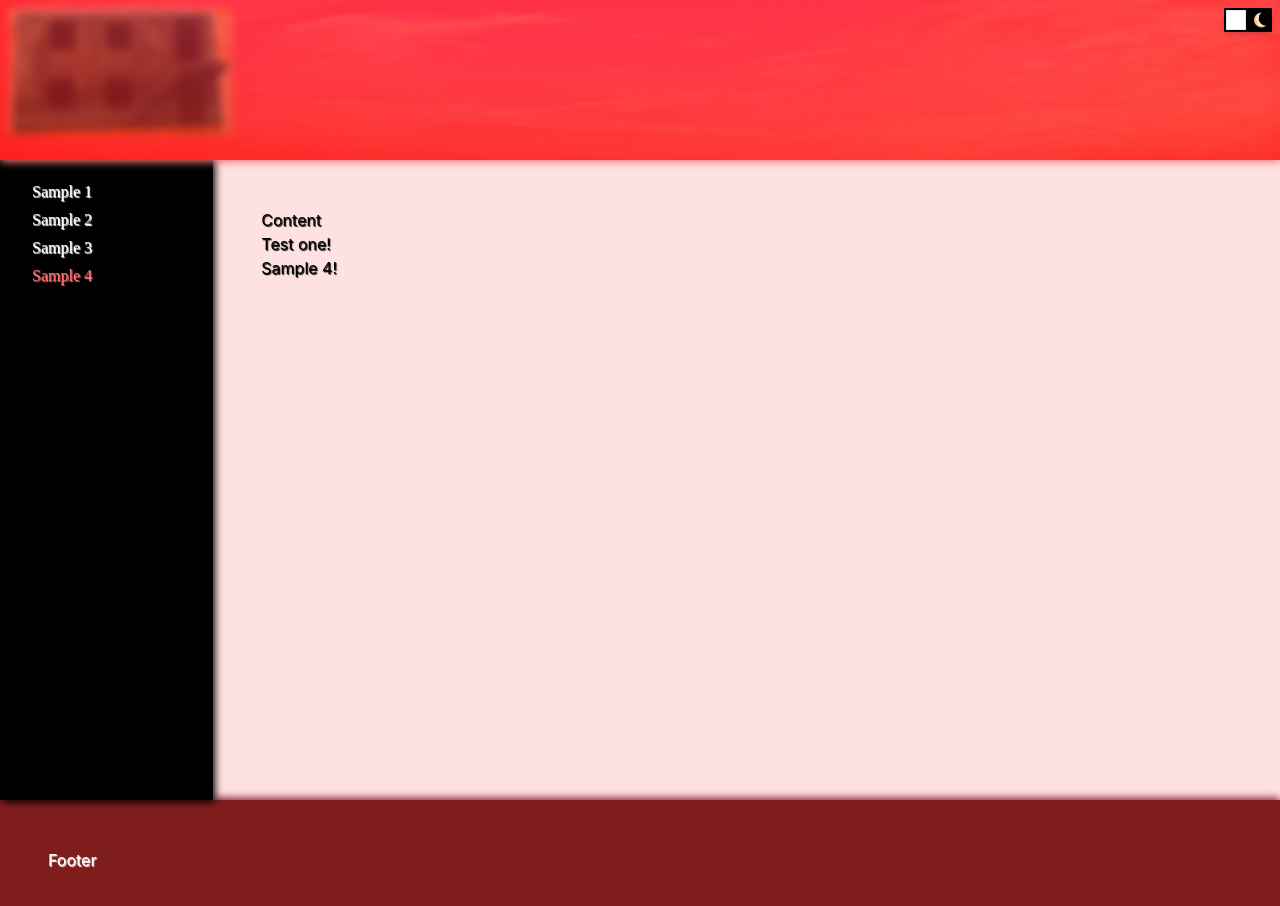
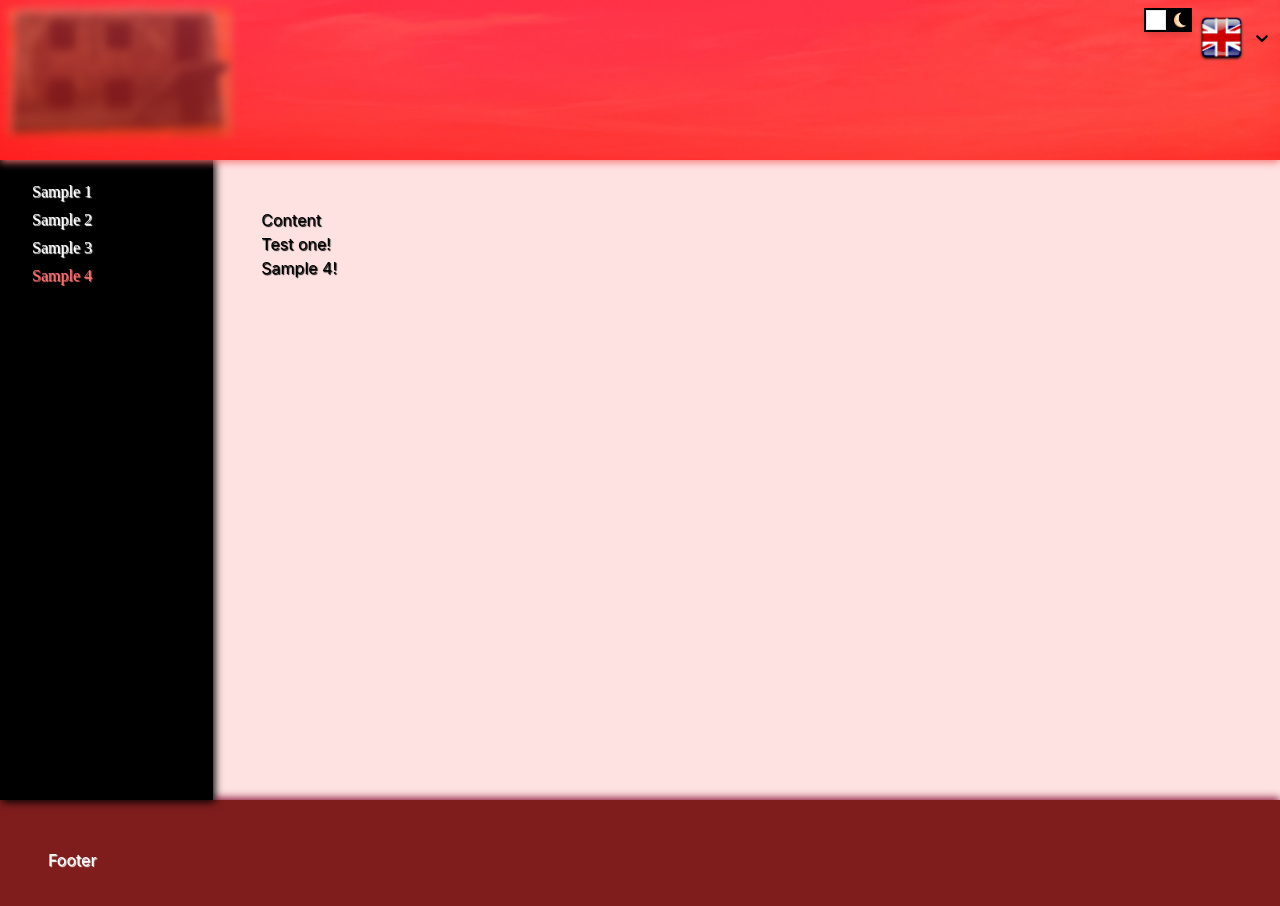
Before and after one commit to otavo002-xamk/portfolio-2023, a React (Create React App) app: page /sample4 in a window 1280 px wide. Shown: the top 906 px of the page. Built offline with nearby package versions, Linux system fonts and the light colour scheme.

Commit message:
added LanguageToggler

```diff
--- a/package.json
+++ b/package.json
@@ -11,6 +11,7 @@
     "react-dom": "^18.2.0",
     "react-router-dom": "^6.4.4",
     "react-scripts": "5.0.1",
+    "react-select": "^5.7.0",
     "web-vitals": "^2.1.4"
   },
   "scripts": {
--- a/src/App.js
+++ b/src/App.js
@@ -7,7 +7,9 @@ import { useState } from "react";
 
 function App() {
   const [language, setLanguage] = useState(languages.en);
-  const updateLanguage = (language) => setLanguage(language);
+  const updateLanguage = (event) => {
+    console.log(event);
+  };
 
   return (
     <LanguageContext.Provider value={{ language, updateLanguage }}>
--- a/src/LanguageToggler.js
+++ b/src/LanguageToggler.js
@@ -2,19 +2,39 @@ import React from "react";
 import { LanguageContext } from "./language-context";
 import england from "./pictures/gb.png";
 import finland from "./pictures/fi.png";
+import Select from "react-select";
 
 function LanguageToggler() {
+  const options = [
+    { value: "en", label: <img src={england} /> },
+    { value: "fi", label: <img src={finland} /> },
+  ];
+
   return (
     <LanguageContext.Consumer>
-      {({ language, updateLanguage }) => {
-        <div className="float-right" onClick={updateLanguage(language)}>
-          <img
-            src={`${language === "en" ? england : finland}`}
-            alt="language"
+      {({ language, updateLanguage }) => (
+        <div className="float-right">
+          <Select
+            styles={{
+              option: (baseStyles) => ({
+                ...baseStyles,
+                width: 50,
+                height: 50,
+                cursor: "pointer",
+              }),
+              input: (baseStyles) => ({
+                ...baseStyles,
+                display: "none",
+              }),
+            }}
+            unstyled
+            className="w-20 h-20"
+            placeholder={<img src={language.flag} />}
+            options={options}
+            onChange={updateLanguage}
           />
-          <p>Language TOggler!</p>
-        </div>;
-      }}
+        </div>
+      )}
     </LanguageContext.Consumer>
   );
 }
--- a/src/language-context.js
+++ b/src/language-context.js
@@ -1,7 +1,11 @@
 import React from "react";
+import En from "./pictures/gb.png";
+import Fi from "./pictures/fi.png";
 
 export const languages = {
   en: {
+    name: "en",
+    flag: En,
     frontPage: "Front Page!",
     sample1: "Sample 1!",
     sample2: "Sample 2!",
@@ -9,6 +13,8 @@ export const languages = {
     sample4: "Sample 4!",
   },
   fi: {
+    name: "fi",
+    flag: Fi,
     frontPage: "Etusivu!",
     sample1: "Näyte 1!",
     sample2: "Näyte 2!",
```
Also changed, not shown: 1 other file (tests, documents, lock files or other folders).
